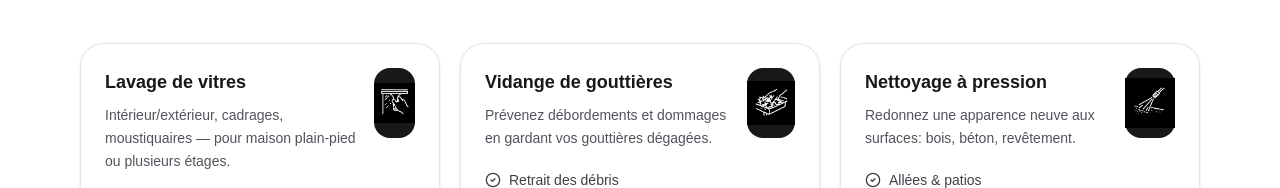
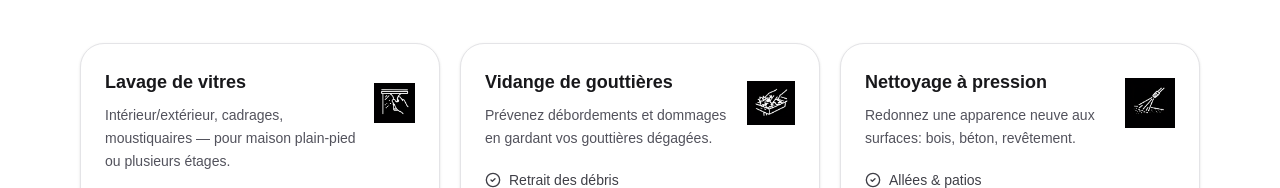
Before and after one commit to servicesmrben-wq/mrben-site1, a Next.js app: page / in a window 1280 px wide. Shown: the part 832-1020 px from the top of the page. Built offline with nearby package versions, Linux system fonts and the light colour scheme.

Commit message:
Remove background color from icon container

```diff
--- a/app/MrBenRedesignPreview.jsx
+++ b/app/MrBenRedesignPreview.jsx
@@ -568,7 +568,7 @@ function Services({ t }) {
                   <div className="text-lg font-semibold text-zinc-900">{s.title}</div>
                   <div className="mt-2 text-sm leading-relaxed text-zinc-600">{s.desc}</div>
                 </div>
-                <div className="flex h-[70px] w-[90px] items-center justify-center rounded-2xl bg-zinc-900">
+                <div className="flex h-[70px] w-[90px] items-center justify-center rounded-2xl">
                   <img src={s.iconSrc} alt={s.iconAlt} className="h-[70px] w-[90px] object-contain" />
                 </div>
               </div>
```
